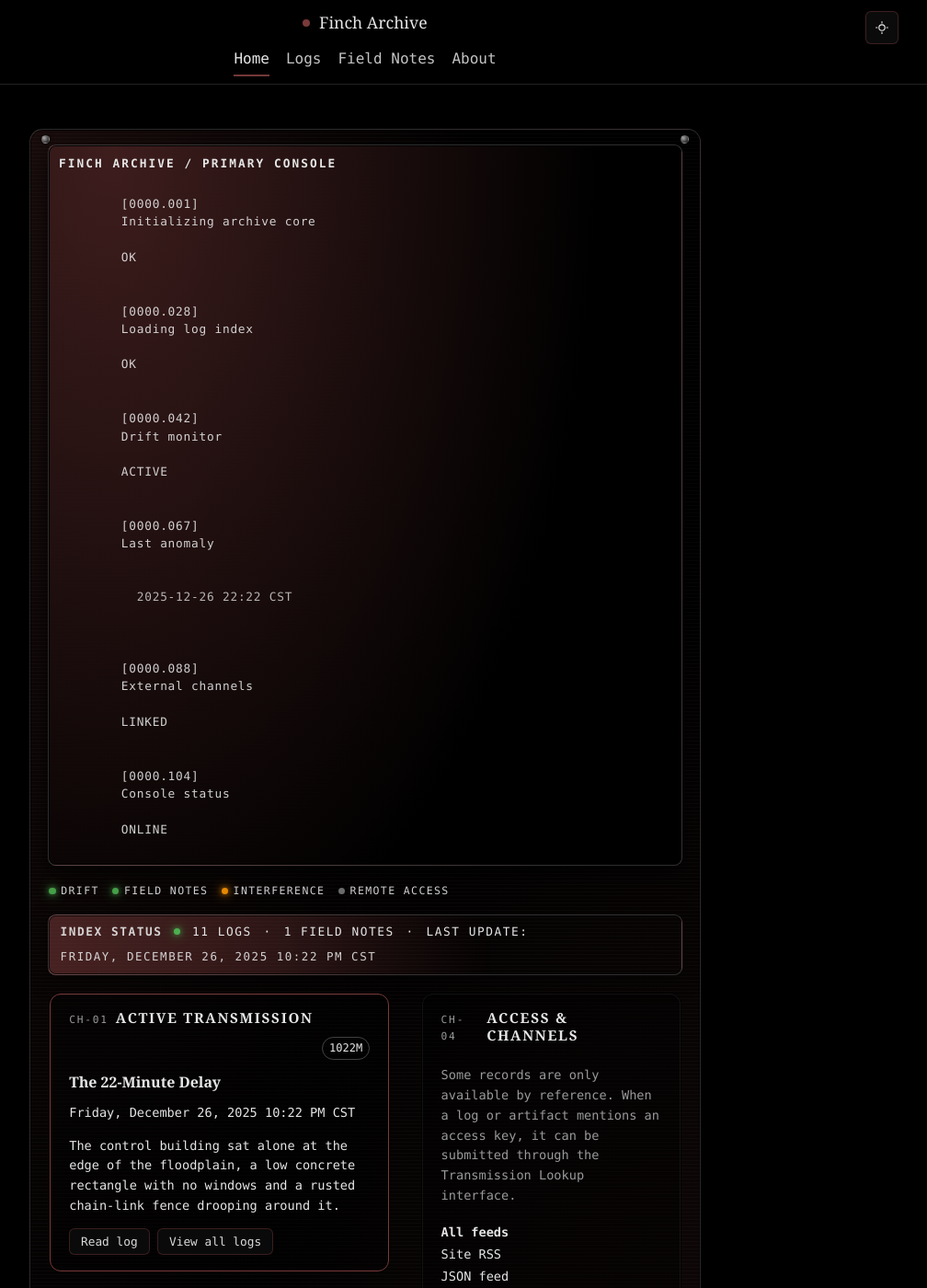
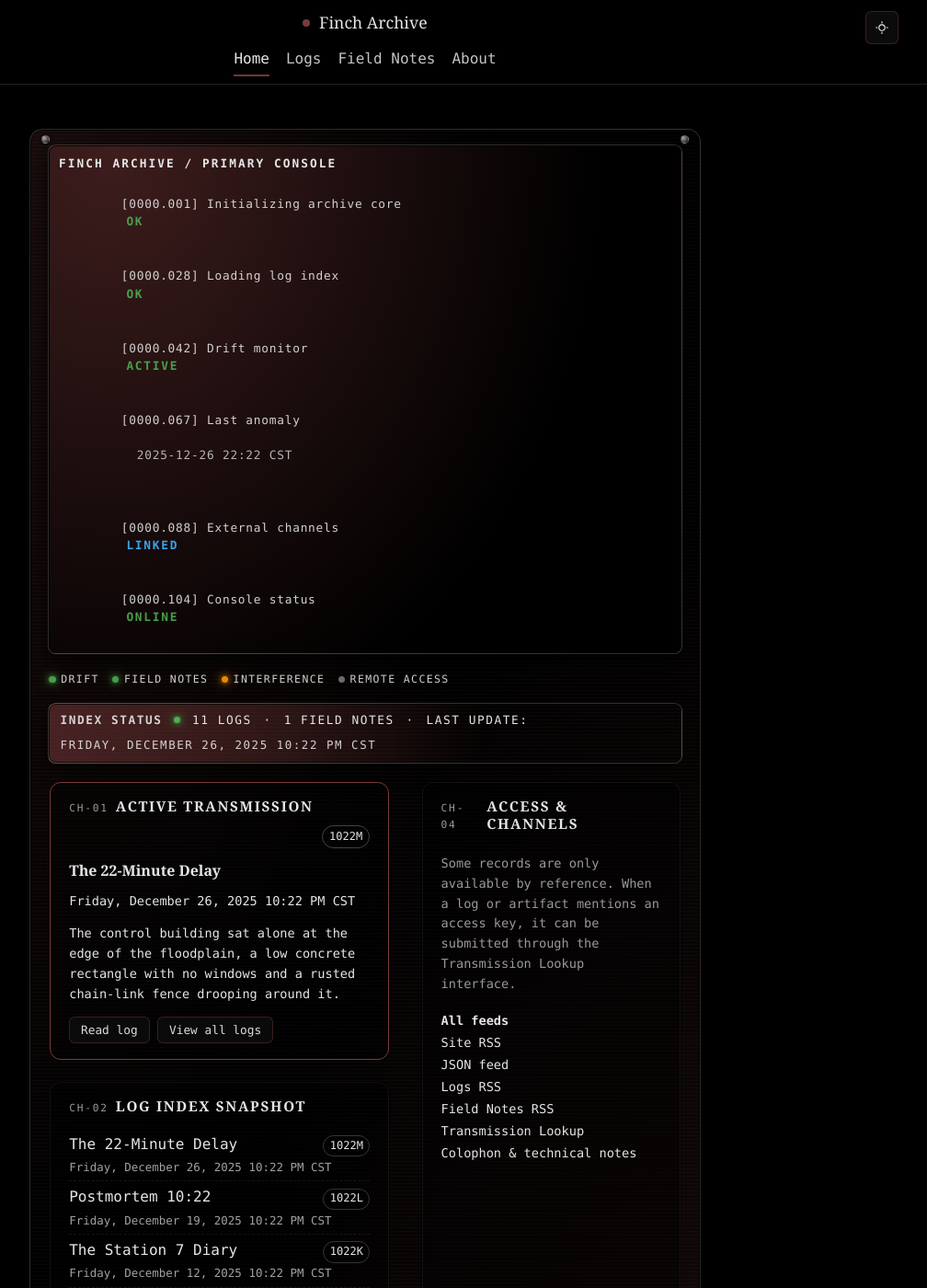
Before and after one commit to HallowayFinch/fincharchive.com, a Jekyll site: the page built from index.html, in a window 1280 px wide and 1400 px high. Shown: the whole window at 92% size, without its empty margins (243-1251 px from the left). Built offline with Jekyll 4.4.1, drawn with Linux system fonts in a browser that asks for light colours.

Commit message:
Update index.html

```diff
--- a/index.html
+++ b/index.html
@@ -30,47 +30,35 @@ hero_h: 900
       <p class="home-boot-title">FINCH ARCHIVE / PRIMARY CONSOLE</p>
 
       <p class="home-boot-line">
-        <span class="home-boot-code">[0000.001]</span>
-        <span class="home-boot-label">Initializing archive core</span>
-        <span class="home-boot-dots" aria-hidden="true"></span>
-        <span class="home-boot-state home-boot-state--ok">OK</span>
+        [0000.001] Initializing archive core
+        <span class="home-boot-status home-boot-status--ok">OK</span>
       </p>
 
       <p class="home-boot-line">
-        <span class="home-boot-code">[0000.028]</span>
-        <span class="home-boot-label">Loading log index</span>
-        <span class="home-boot-dots" aria-hidden="true"></span>
-        <span class="home-boot-state home-boot-state--ok">OK</span>
+        [0000.028] Loading log index
+        <span class="home-boot-status home-boot-status--ok">OK</span>
       </p>
 
       <p class="home-boot-line">
-        <span class="home-boot-code">[0000.042]</span>
-        <span class="home-boot-label">Drift monitor</span>
-        <span class="home-boot-dots" aria-hidden="true"></span>
-        <span class="home-boot-state home-boot-state--active">ACTIVE</span>
+        [0000.042] Drift monitor
+        <span class="home-boot-status home-boot-status--active">ACTIVE</span>
       </p>
 
       <p class="home-boot-line">
-        <span class="home-boot-code">[0000.067]</span>
-        <span class="home-boot-label">Last anomaly</span>
-        <span class="home-boot-dots" aria-hidden="true"></span>
+        [0000.067] Last anomaly
         <span class="home-boot-meta">
           {{ latest_dt | date: "%Y-%m-%d %H:%M %Z" }}
         </span>
       </p>
 
       <p class="home-boot-line">
-        <span class="home-boot-code">[0000.088]</span>
-        <span class="home-boot-label">External channels</span>
-        <span class="home-boot-dots" aria-hidden="true"></span>
-        <span class="home-boot-state home-boot-state--linked">LINKED</span>
+        [0000.088] External channels
+        <span class="home-boot-status home-boot-status--linked">LINKED</span>
       </p>
 
       <p class="home-boot-line home-boot-line--final">
-        <span class="home-boot-code">[0000.104]</span>
-        <span class="home-boot-label">Console status</span>
-        <span class="home-boot-dots" aria-hidden="true"></span>
-        <span class="home-boot-state home-boot-state--online">ONLINE</span>
+        [0000.104] Console status
+        <span class="home-boot-status home-boot-status--online">ONLINE</span>
       </p>
     </section>
 
```
